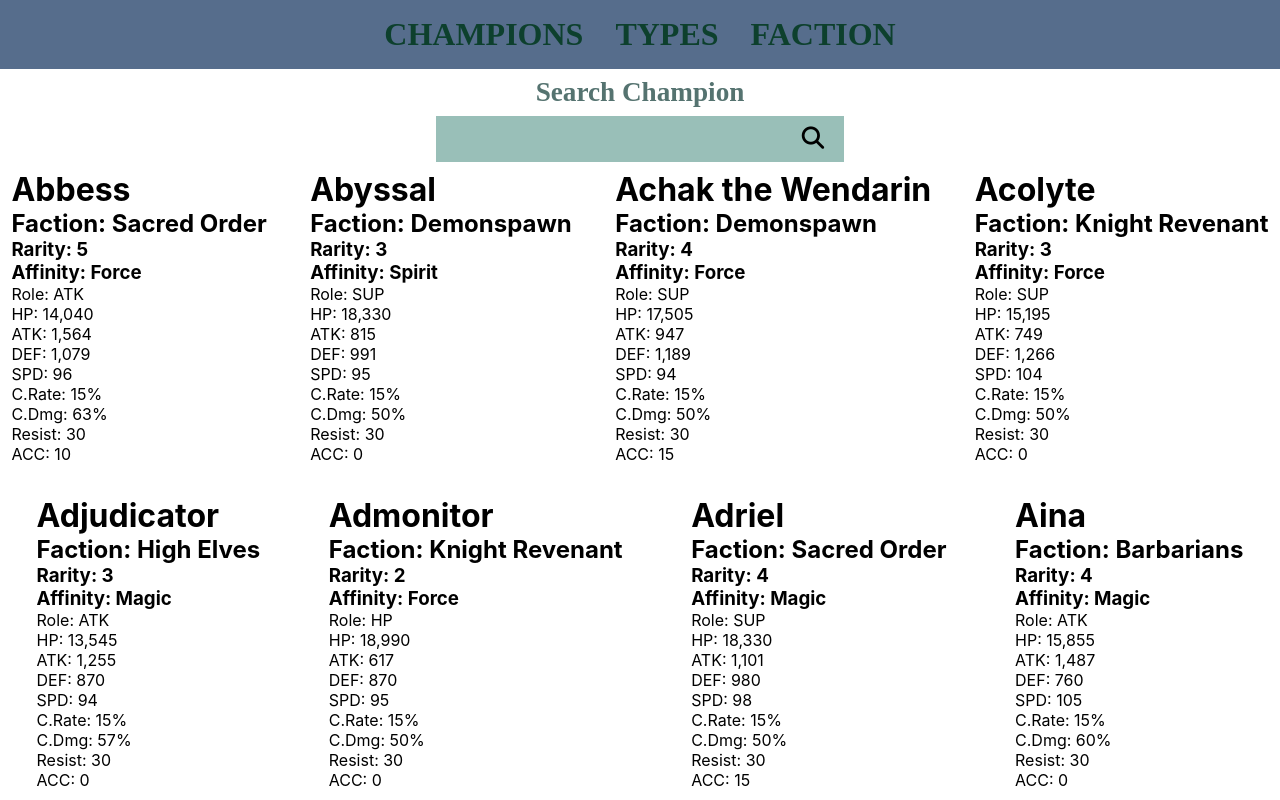
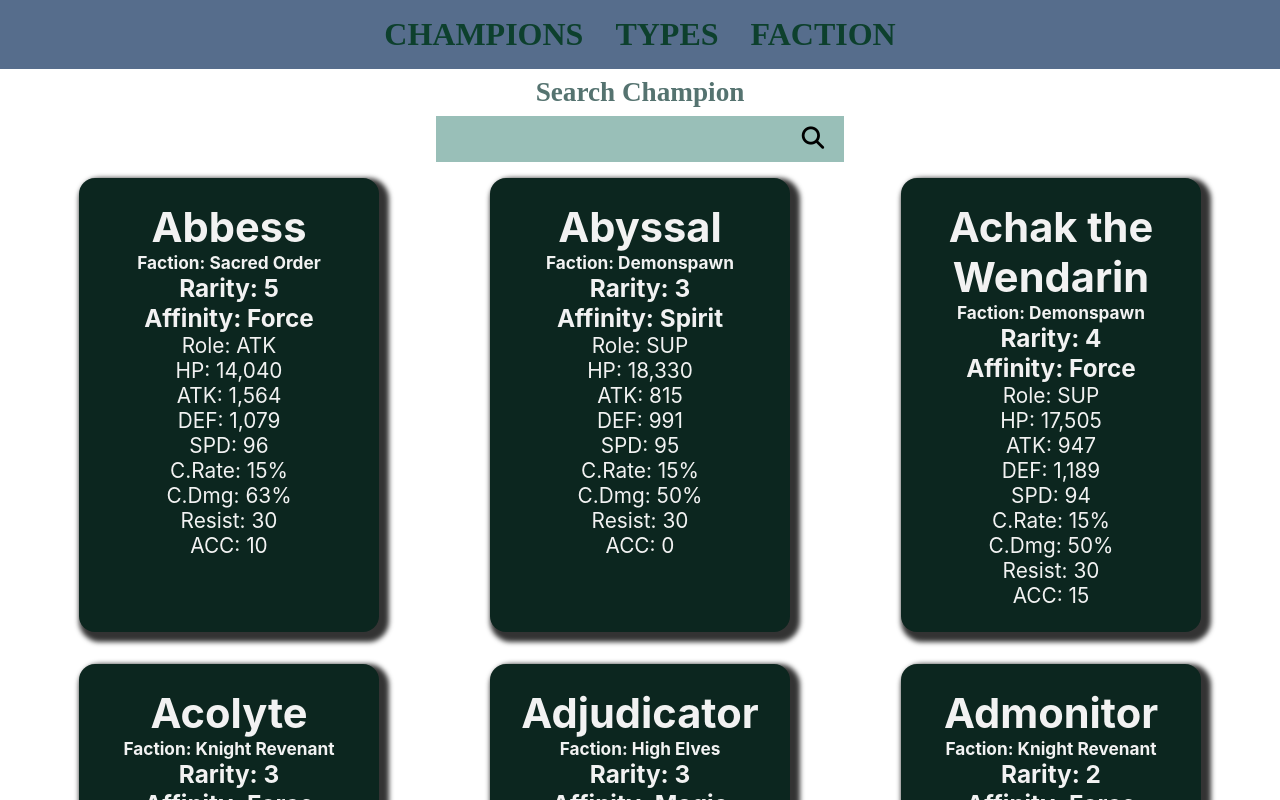
Before and after one commit to omer-yagci/RaidShadowLegendChampionsCard, a React (Create React App) app: page / in a window 1280 px wide. Shown: the top 800 px of the page. Built offline with nearby package versions, Linux system fonts and the light colour scheme; a web font is replaced by a local one.

Commit message:
card style added

```diff
--- a/src/components/card/Card.jsx
+++ b/src/components/card/Card.jsx
@@ -19,7 +19,7 @@ const Card = ({
   return (
     <div className={classes.card}>
       <h1 className={classes.title}>{name}</h1>
-      <h2>{`Faction: ${faction}`}</h2>
+      <h5>{`Faction: ${faction}`}</h5>
       <h3>{`Rarity: ${rarity}`}</h3>
       <h3>{`Affinity: ${affinity}`}</h3>
       <p>{`Role: ${role}`}</p>
--- a/src/scss/card.module.scss
+++ b/src/scss/card.module.scss
@@ -0,0 +1,12 @@
+@import "./variables";
+.card {
+  padding: 1.5rem;
+  max-width: 300px;
+  border-radius: 1rem;
+  text-align: center;
+  box-shadow: 5px 5px 5px 5px rgba(0, 0, 0, 0.8);
+  background-color: $My-Favorite-Nights-4-hex;
+  color: $Landscape-5-hex;
+  font-size: 1.3rem;
+  width: 100%;
+}
--- a/src/scss/main.module.scss
+++ b/src/scss/main.module.scss
@@ -5,4 +5,5 @@
   flex-wrap: wrap;
   justify-content: space-evenly;
   gap: 2rem;
+  margin-top: 1rem;
 }
```
